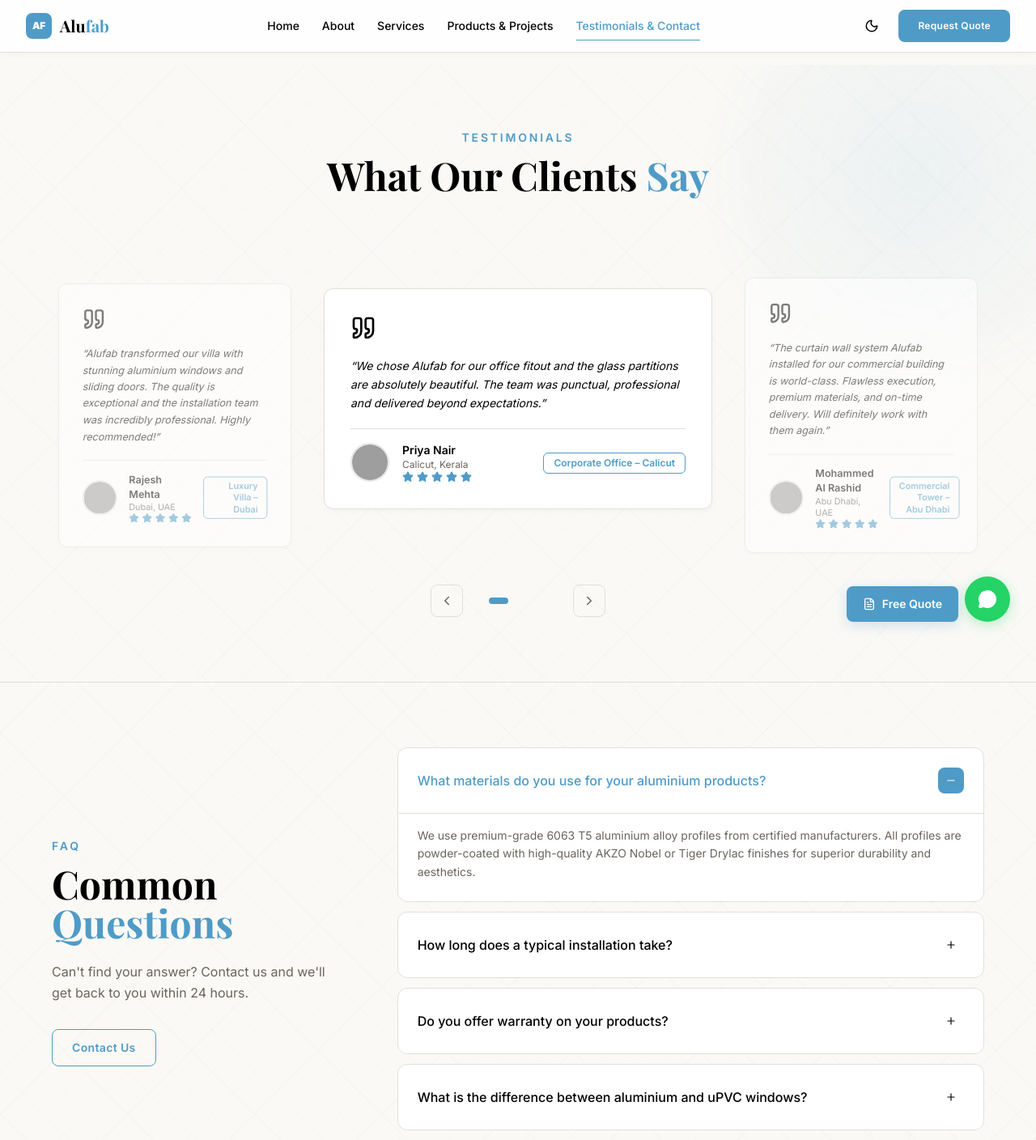
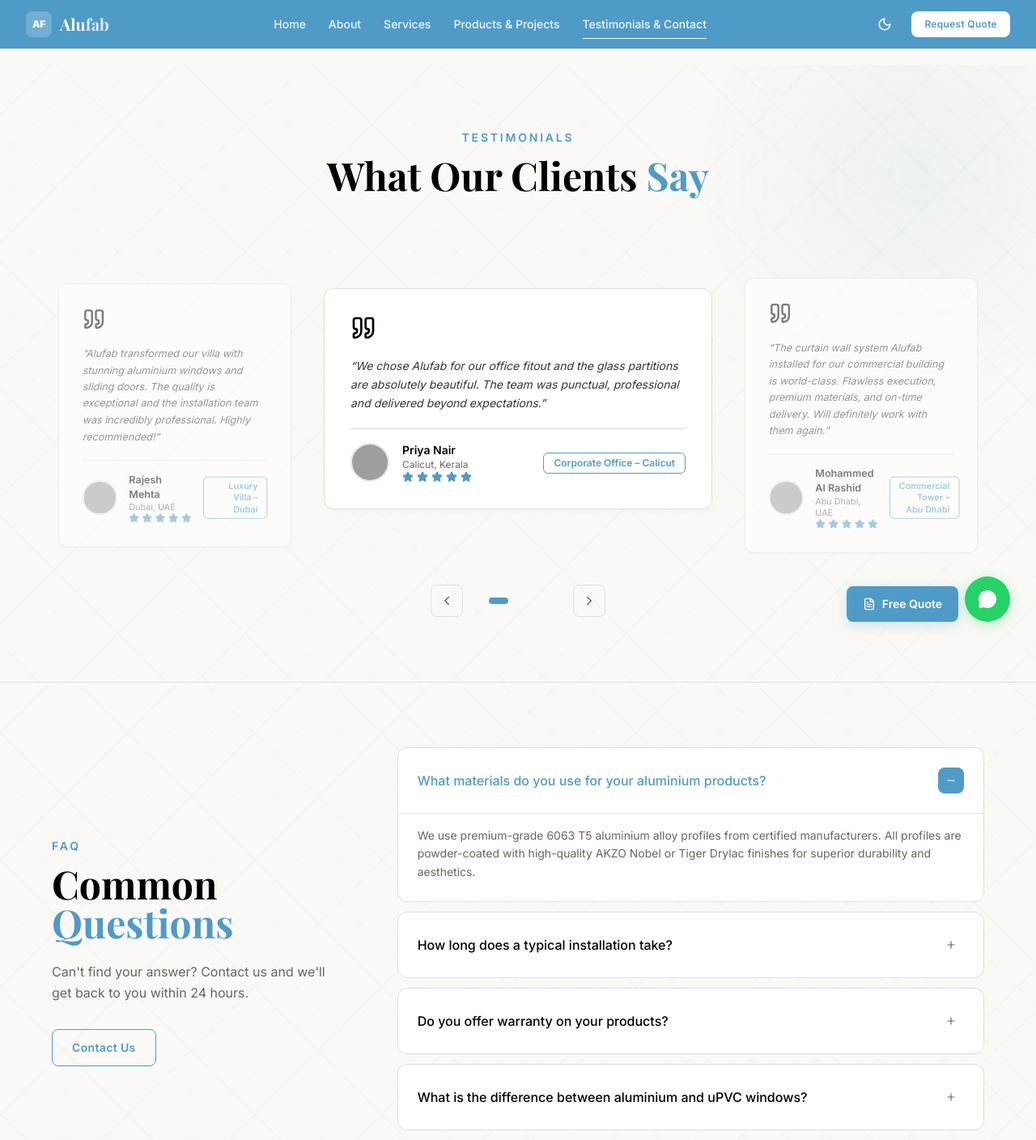
Before and after one commit to An4nd47/ALUFAB, a React (Vite) app: page /testimonials-contact in a window 1280 px wide. Shown: the top 1408 px of the page at 81% size. Built offline with nearby package versions, Linux system fonts and the light colour scheme; grey boxes are pictures that could not be loaded; a web font is replaced by a local one.

Commit message:
implement core application structure and hero/FAQ components with routing and animations

```diff
--- a/src/App.jsx
+++ b/src/App.jsx
@@ -2,7 +2,6 @@ import { BrowserRouter, Routes, Route } from "react-router-dom";
 import { lazy, Suspense } from "react";
 import Navbar from "./components/Navbar/Navbar";
 import Footer from "./components/Footer/Footer";
-import ScrollProgress from "./components/shared/ScrollProgress";
 import FloatingButtons from "./components/shared/FloatingButtons";
 import ScrollToTop from "./components/shared/ScrollToTop";
 
@@ -22,7 +21,6 @@ const PageLoader = () => (
 function App() {
   return (
     <BrowserRouter>
-      <ScrollProgress />
       <Navbar />
       <ScrollToTop />
 
--- a/src/components/FAQ/FAQ.jsx
+++ b/src/components/FAQ/FAQ.jsx
@@ -16,12 +16,18 @@ function FAQItem({ faq, isOpen, onToggle }) {
         aria-expanded={isOpen}
         aria-controls={`faq-${faq.id}`}
       >
-        <span className={`font-medium text-base transition-colors duration-300 ${isOpen ? "text-primary" : ""}`} style={{ color: isOpen ? undefined : "var(--text)" }}>
+        <span
+          className={`font-medium text-base transition-colors duration-300 ${isOpen ? "text-primary" : ""}`}
+          style={{ color: isOpen ? undefined : "var(--text)" }}
+        >
           {faq.question}
         </span>
-        <span className={`flex-shrink-0 w-8 h-8 rounded-lg flex items-center justify-center transition-all duration-300 ${
-          isOpen ? "bg-primary text-white" : "bg-accent/20 text-text/50"
-        }`}>
+        <span
+          className={`flex-shrink-0 w-8 h-8 rounded-lg flex items-center justify-center transition-all duration-300 ${
+            isOpen ? "bg-primary text-white" : "bg-accent/20"
+          }`}
+          style={{ color: isOpen ? "white" : "var(--muted)" }}
+        >
           {isOpen ? <Minus size={14} /> : <Plus size={14} />}
         </span>
       </button>
--- a/src/components/Navbar/Navbar.jsx
+++ b/src/components/Navbar/Navbar.jsx
@@ -67,10 +67,11 @@ export default function Navbar() {
     }
   };
 
+  // Always blue background — transparent blue on hero top, solid on scroll/other pages
   const isHomePage = location.pathname === "/";
-  const headerBgClass = isHomePage
-    ? (scrolled ? "navbar-glass py-3" : "bg-transparent py-5")
-    : "navbar-glass py-3";
+  const headerBgClass = scrolled || !isHomePage
+    ? "py-3"
+    : "py-5";
 
   return (
     <>
@@ -78,15 +79,16 @@ export default function Navbar() {
         variants={headerVariants}
         animate={visible ? "visible" : "hidden"}
         className={`fixed top-0 left-0 right-0 z-[100] transition-all duration-300 ${headerBgClass}`}
+        style={{ backgroundColor: 'var(--primary)' }}
       >
         <div className="container-custom flex items-center justify-between">
           {/* Logo */}
           <Link to="/" className="flex items-center gap-2.5 group">
-            <div className="w-8 h-8 rounded-lg bg-primary flex items-center justify-center flex-shrink-0">
+            <div className="w-8 h-8 rounded-lg bg-white/20 flex items-center justify-center flex-shrink-0">
               <span className="text-white font-black text-xs tracking-tight">AF</span>
             </div>
-            <span className="font-display font-bold text-xl" style={{ color: 'var(--text)' }}>
-              Alu<span className="text-primary">fab</span>
+            <span className="font-display font-bold text-xl text-white">
+              Alu<span className="text-white/80">fab</span>
             </span>
           </Link>
 
@@ -97,17 +99,14 @@ export default function Navbar() {
                 key={link.label}
                 to={link.href}
                 className={({ isActive }) =>
-                  `relative px-3 py-2 text-sm font-medium transition-colors duration-200 ${
-                    isActive ? "text-primary" : "hover:text-primary"
-                  }`
+                  `relative px-3 py-2 text-sm font-medium transition-colors duration-200 text-white/90 hover:text-white`
                 }
-                style={({ isActive }) => ({ color: isActive ? 'var(--primary)' : 'var(--text)' })}
               >
                 {({ isActive }) => (
                   <>
                     {link.label}
                     <span
-                      className={`absolute bottom-0 left-3 right-3 h-px bg-primary transition-transform duration-200 origin-left ${
+                      className={`absolute bottom-0 left-3 right-3 h-px bg-white transition-transform duration-200 origin-left ${
                         isActive ? "scale-x-100" : "scale-x-0 hover:scale-x-100"
                       }`}
                     />
@@ -121,15 +120,14 @@ export default function Navbar() {
           <div className="hidden lg:flex items-center gap-4">
             <button
               onClick={toggleTheme}
-              className="p-2 rounded-lg transition-colors hover:bg-accent/10"
-              style={{ color: 'var(--text)' }}
+              className="p-2 rounded-lg transition-colors hover:bg-white/10 text-white"
               aria-label="Toggle dark mode"
             >
               {theme === "dark" ? <Sun size={18} /> : <Moon size={18} />}
             </button>
             <Link
               to="/testimonials-contact"
-              className="btn-primary text-xs"
+              className="px-4 py-2 rounded-lg bg-white text-primary font-semibold text-xs tracking-wide hover:bg-white/90 transition-colors duration-200"
             >
               Request Quote
             </Link>
@@ -137,8 +135,7 @@ export default function Navbar() {
 
           {/* Mobile menu button */}
           <button
-            className="lg:hidden p-2 rounded-lg transition-colors hover:bg-accent/10"
-            style={{ color: 'var(--text)' }}
+            className="lg:hidden p-2 rounded-lg transition-colors hover:bg-white/10 text-white"
             onClick={() => setMobileOpen(!mobileOpen)}
             aria-label="Toggle menu"
           >
@@ -156,25 +153,23 @@ export default function Navbar() {
             exit={{ opacity: 0, height: 0 }}
             transition={{ duration: 0.4, ease: [0.22, 1, 0.36, 1] }}
             className="fixed inset-x-0 top-0 z-[99] lg:hidden flex flex-col overflow-hidden"
-            style={{ background: 'var(--surface)' }}
+            style={{ backgroundColor: 'var(--primary)' }}
           >
             <div className="flex items-center justify-between px-6 py-5 border-b"
               style={{ borderColor: 'var(--border)' }}>
-              <span className="font-display font-bold text-xl" style={{ color: 'var(--text)' }}>
-                Alu<span className="text-primary">fab</span>
+              <span className="font-display font-bold text-xl text-white">
+                Alu<span className="text-white/80">fab</span>
               </span>
               <div className="flex items-center gap-2">
                 <button
                   onClick={toggleTheme}
-                  className="p-2 rounded-lg transition-colors hover:bg-accent/10"
-                  style={{ color: 'var(--text)' }}
+                  className="p-2 rounded-lg transition-colors hover:bg-white/10 text-white"
                   aria-label="Toggle dark mode"
                 >
                   {theme === "dark" ? <Sun size={18} /> : <Moon size={18} />}
                 </button>
                 <button
-                  className="p-2 rounded-lg transition-colors hover:bg-accent/10"
-                  style={{ color: 'var(--text)' }}
+                  className="p-2 rounded-lg transition-colors hover:bg-white/10 text-white"
                   onClick={() => setMobileOpen(false)}
                   aria-label="Close menu"
                 >
@@ -194,15 +189,8 @@ export default function Navbar() {
                   <NavLink
                     to={link.href}
                     onClick={() => setMobileOpen(false)}
-                    className={({ isActive }) =>
-                      `block py-3.5 border-b text-base font-medium transition-colors duration-200 ${
-                        isActive ? "text-primary" : "hover:text-primary"
-                      }`
-                    }
-                    style={({ isActive }) => ({
-                      color: isActive ? 'var(--primary)' : 'var(--text)',
-                      borderColor: 'var(--border)'
-                    })}
+                    className="block py-3.5 border-b text-base font-medium text-white/90 hover:text-white transition-colors duration-200"
+                    style={{ borderColor: 'rgba(255,255,255,0.15)' }}
                   >
                     {link.label}
                   </NavLink>
@@ -214,7 +202,7 @@ export default function Navbar() {
               <Link
                 to="/testimonials-contact"
                 onClick={() => setMobileOpen(false)}
-                className="btn-primary w-full justify-center"
+                className="block w-full text-center py-3 rounded-lg bg-white text-primary font-semibold text-sm tracking-wide hover:bg-white/90 transition-colors duration-200"
               >
                 Request Quote
               </Link>
--- a/src/components/Testimonials/Testimonials.jsx
+++ b/src/components/Testimonials/Testimonials.jsx
@@ -108,7 +108,7 @@ export default function Testimonials() {
                   aria-hidden={!isCenter}
                 >
                   <Quote size={32} className="text-primary/40" />
-                  <p className="text-text/75 leading-relaxed text-sm italic">
+                  <p className="leading-relaxed text-sm italic" style={{ color: 'var(--text)', opacity: 0.8 }}>
                     &ldquo;{t.review}&rdquo;
                   </p>
                   <div className="mt-auto pt-4 border-t border-border flex items-center gap-4">
@@ -119,8 +119,8 @@ export default function Testimonials() {
                       loading="lazy"
                     />
                     <div>
-                      <div className="text-text font-semibold text-sm">{t.name}</div>
-                      <div className="text-muted text-xs">{t.location}</div>
+                      <div className="font-semibold text-sm" style={{ color: 'var(--text)' }}>{t.name}</div>
+                      <div className="text-xs" style={{ color: 'var(--muted)' }}>{t.location}</div>
                       <StarRating rating={t.rating} />
                     </div>
                     <div className="ml-auto text-right">
@@ -144,7 +144,7 @@ export default function Testimonials() {
                 className="flat-card p-8"
               >
                 <Quote size={32} className="text-primary/40 mb-4" />
-                <p className="text-text/75 leading-relaxed text-sm italic mb-6">
+                <p className="leading-relaxed text-sm italic mb-6" style={{ color: 'var(--text)', opacity: 0.8 }}>
                   &ldquo;{testimonials[current].review}&rdquo;
                 </p>
                 <div className="pt-4 border-t border-border flex items-center gap-4">
@@ -154,8 +154,8 @@ export default function Testimonials() {
                     className="w-12 h-12 rounded-full object-cover border-2 border-primary/30"
                   />
                   <div>
-                    <div className="text-text font-semibold text-sm">{testimonials[current].name}</div>
-                    <div className="text-muted text-xs">{testimonials[current].location}</div>
+                    <div className="font-semibold text-sm" style={{ color: 'var(--text)' }}>{testimonials[current].name}</div>
+                    <div className="text-xs" style={{ color: 'var(--muted)' }}>{testimonials[current].location}</div>
                     <StarRating rating={testimonials[current].rating} />
                   </div>
                 </div>
--- a/src/index.css
+++ b/src/index.css
@@ -179,10 +179,15 @@
     @apply -translate-y-0.5;
   }
 
-  /* Legacy glass-card mapped to flat-card */
+  /* Frosted glass card — used in Contact section */
   .glass-card {
-    @apply bg-surface border border-border rounded-xl;
-    box-shadow: 0 2px 8px rgba(0,0,0,0.03);
+    @apply rounded-xl border border-border transition-all duration-200;
+    background-color: var(--surface);
+    box-shadow: 0 2px 8px rgba(0,0,0,0.04);
+  }
+
+  .glass-card:hover {
+    box-shadow: 0 8px 24px rgba(0,0,0,0.08);
   }
 
   /* Primary button */
```
Also changed, not shown: src/components/Hero/Hero.jsx (+16 -46 lines).
